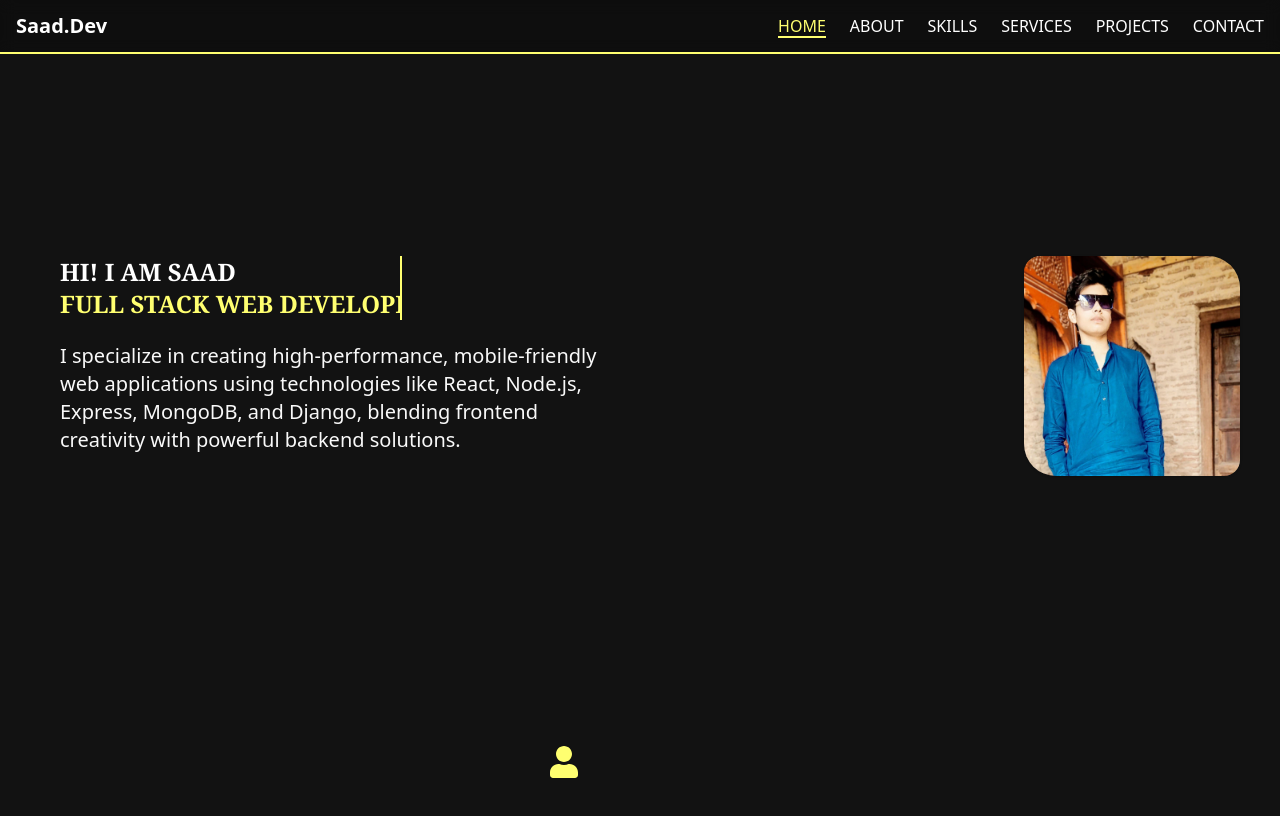
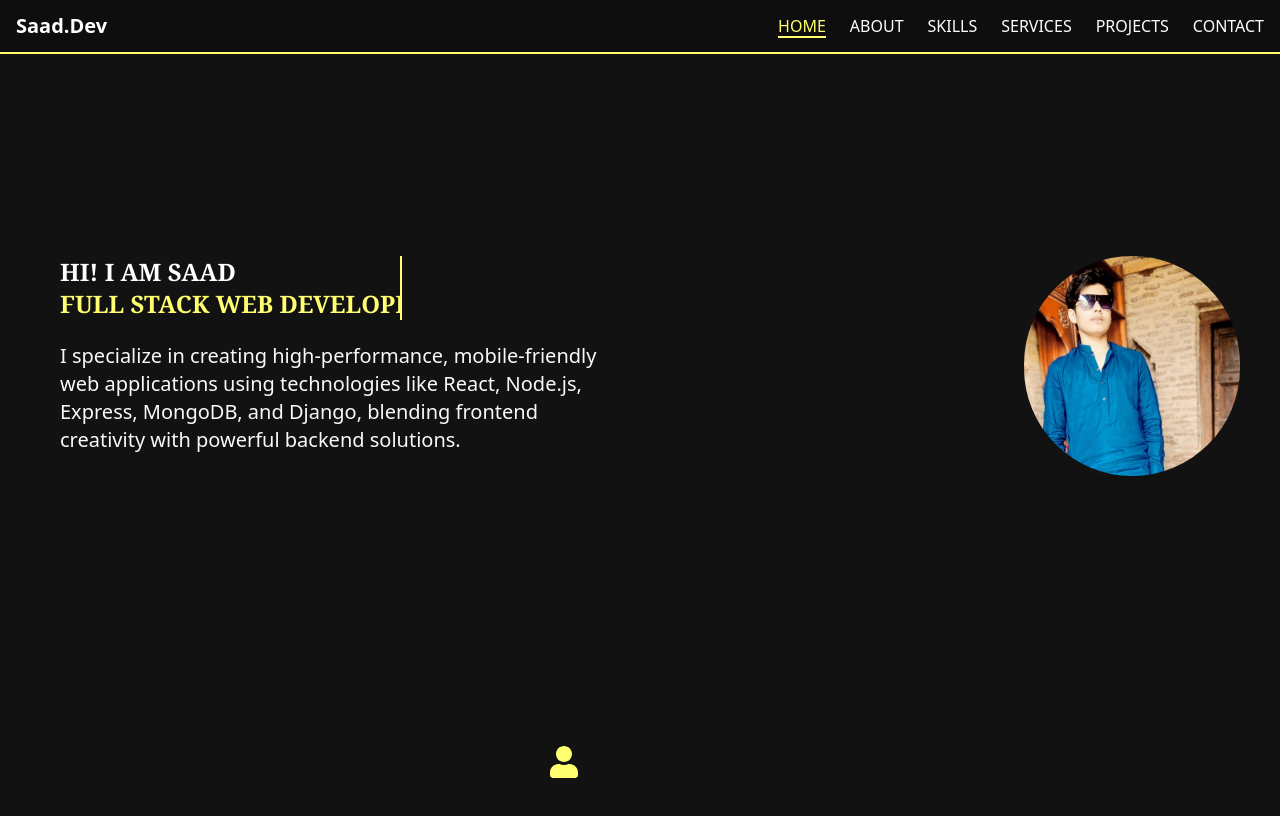
Before and after one commit to Saadbkhalid666/Saad.Dev, a React (Vite) app: page / in a window 1280 px wide. Both pictures are taken after a click on the button "GET STARTED". Shown: the top 816 px of the page. Built offline with nearby package versions, Linux system fonts and the light colour scheme.

Commit message:
Modifying Hero Section Image

```diff
--- a/src/components/HeroSection/Hero.jsx
+++ b/src/components/HeroSection/Hero.jsx
@@ -47,7 +47,7 @@ export const Hero = () => {
         <div className="image-container shadow-sm rounded-tl-2xl  rounded-tr-4xl rounded-br-2xl rounded-bl-4xl invisible md:visible">
           <img
             src="/images/my-image.webp"
-            className="h-55 rounded-tl-2xl  rounded-tr-4xl rounded-br-2xl rounded-bl-4xl "
+            className="h-55 rounded-full hover:scale-110 duration-150 transition-all"
             alt="my-image"
           />
         </div>
```
